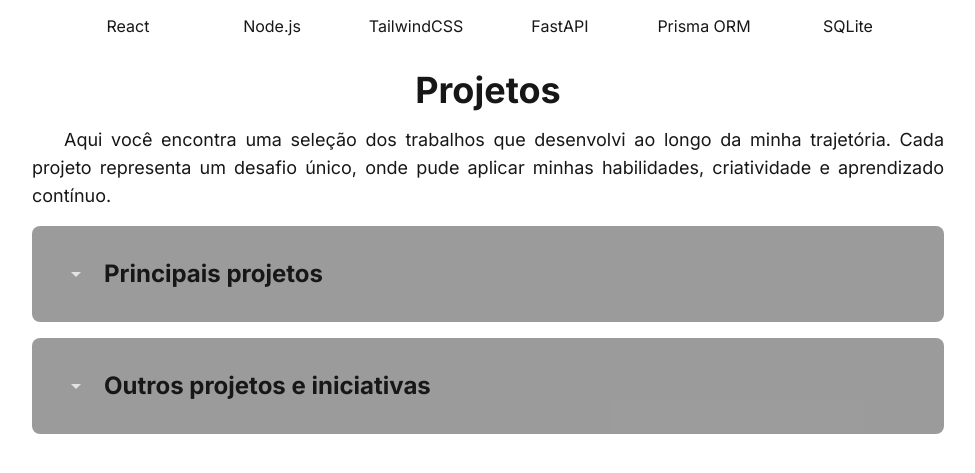
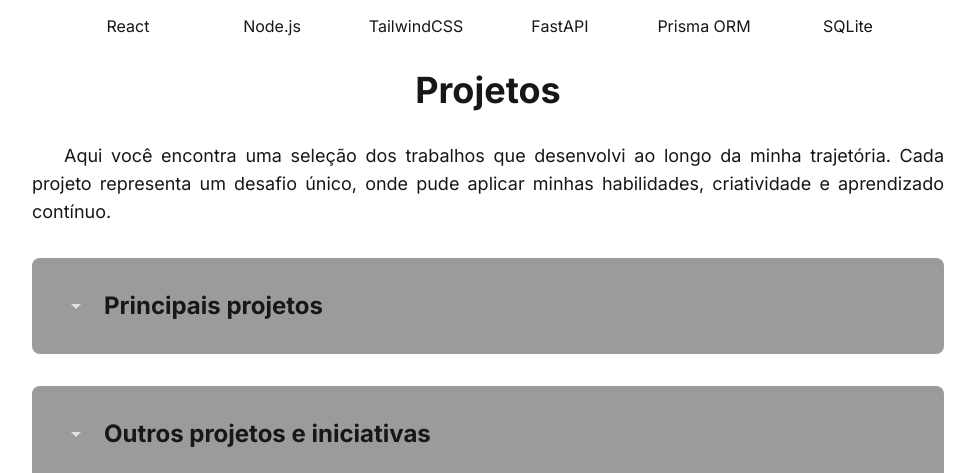
Before and after one commit to yanchagas04/Portifolio, a Next.js app in the folder portifolio/: page / in a window 1280 px wide. Shown: the part 618-1091 px from the top of the page, without its empty margins (152-1127 px from the left). Before the commit the page ends 1052 px from the top, so only its background shows below. Built offline with nearby package versions, Linux system fonts and the light colour scheme.

Commit message:
fix: colocando gap correto

```diff
--- a/portifolio/src/components/projetos/Projetos.tsx
+++ b/portifolio/src/components/projetos/Projetos.tsx
@@ -4,7 +4,7 @@ import PrincipaisProjetos from "./PrincipaisProjetos"
 export default function Projeto() {
 
     return (
-        <section id="projetos" className="w-full lg:w-3/4 lg:max-w-screen-lg flex flex-col gap-4 items-center font-inter">
+        <section id="projetos" className="w-full lg:w-3/4 lg:max-w-screen-lg flex flex-col gap-8 items-center font-inter">
             <h2 className="w-full text-4xl font-bold md:text-center">Projetos</h2>
             <p className=" text-lg text-justify indent-8">Aqui você encontra uma seleção dos trabalhos que desenvolvi ao longo da minha trajetória. Cada projeto representa um desafio único, onde pude aplicar minhas habilidades, criatividade e aprendizado contínuo.
             </p>
```
